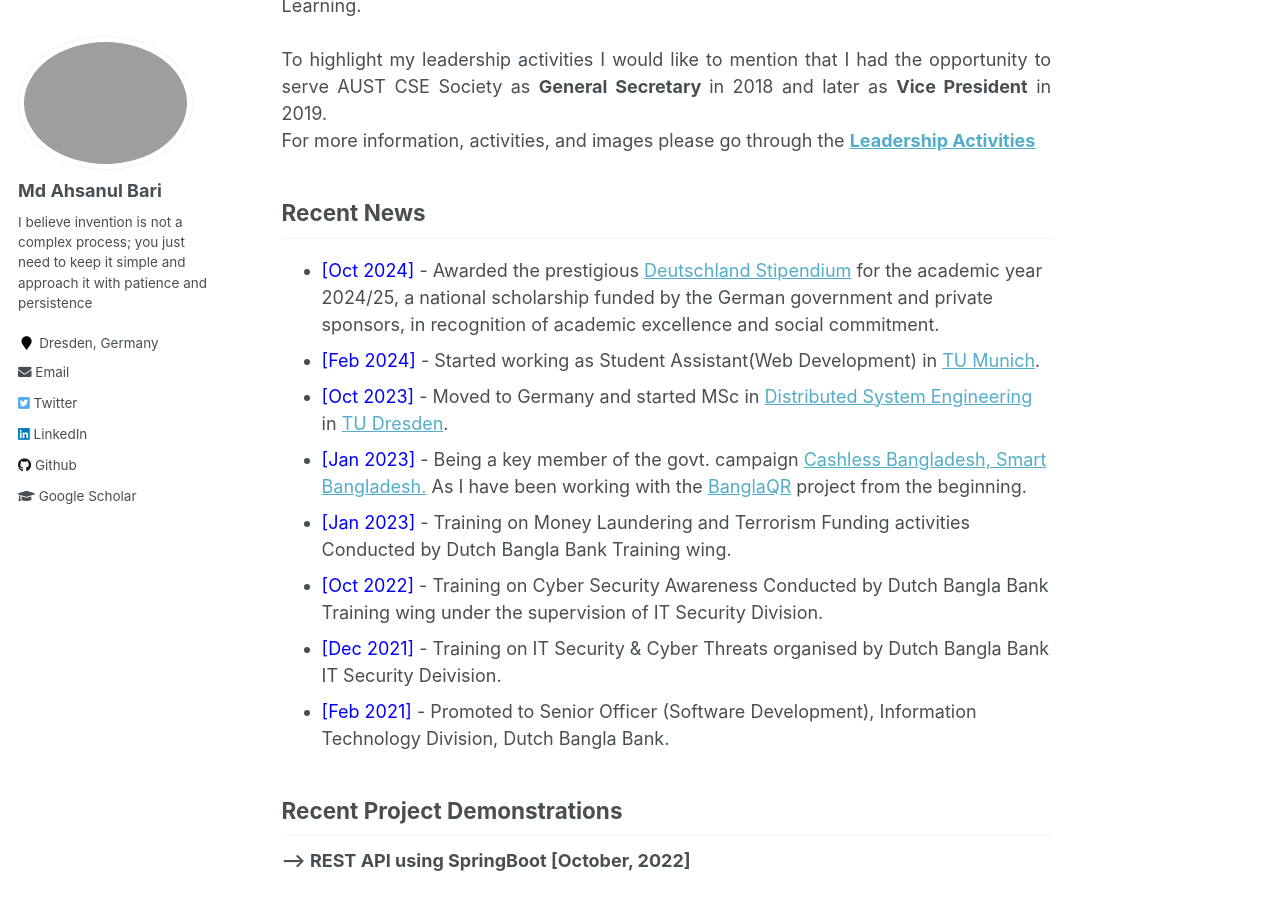
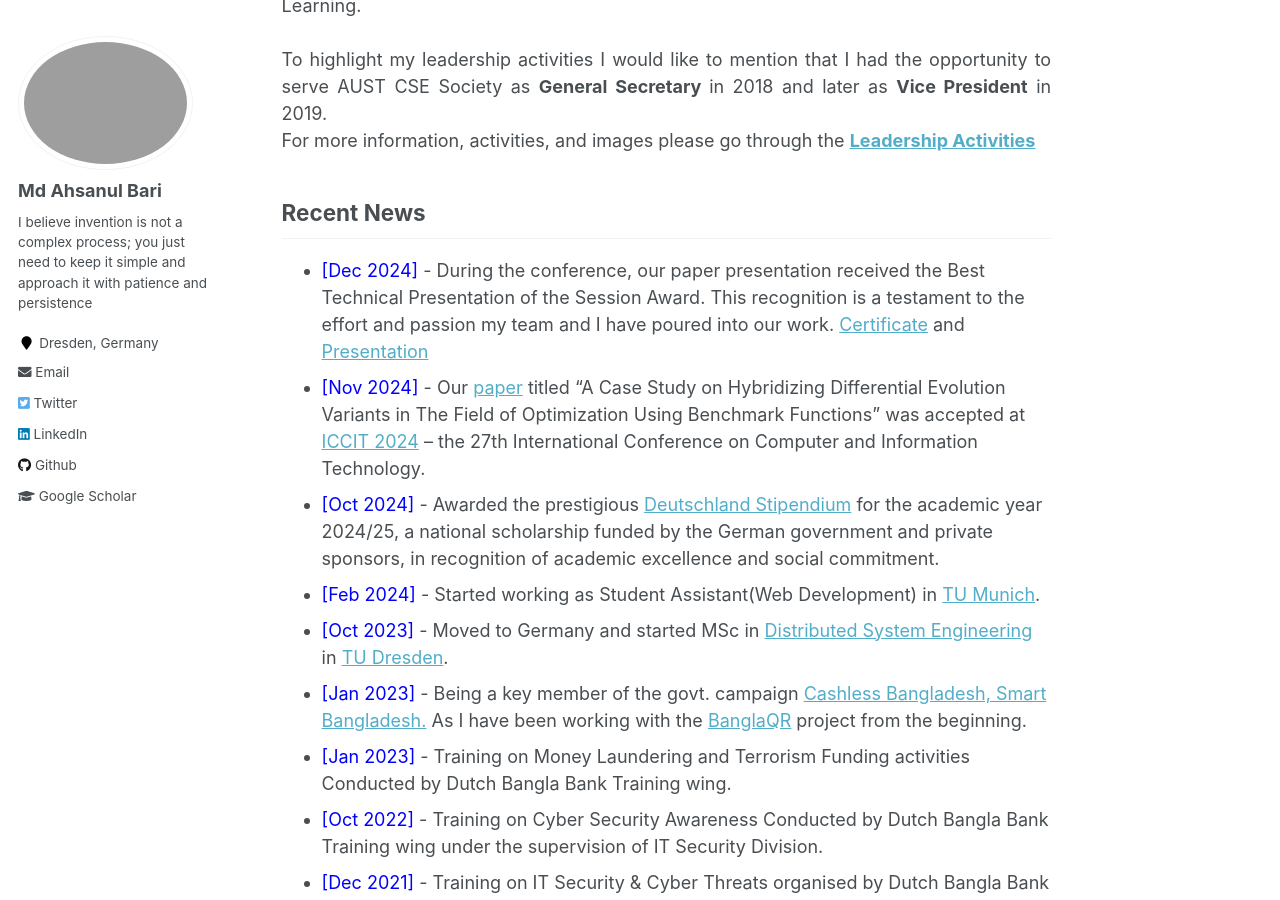
Before and after one commit to AhsanulBariRomi/ahsanul-bari.github.io, a Jekyll site: the page built from _pages/about.md, in a window 1280 px wide and 900 px high, scrolled down 514 px. Built offline with Jekyll 4.4.1, drawn with Linux system fonts in a browser that asks for light colours.

Commit message:
about page ICCIT paper info update

```diff
--- a/_pages/about.md
+++ b/_pages/about.md
@@ -25,6 +25,8 @@ For more information, activities, and images please go through the <a href="http
 
 
 ## Recent News
+- <span style="color:Blue"> [Dec 2024] </span> - During the conference, our paper presentation received the Best Technical Presentation of the Session Award. This recognition is a testament to the effort and passion my team and I have poured into our work. [Certificate](https://drive.google.com/file/d/1id8fUF_Q9R2oezZCvNZlriu2QClAgopg/view?usp=sharing) and [Presentation](https://docs.google.com/presentation/d/186U_9hK7mqkXC6YnM-4VGPZ6VWhCKdB4/edit?usp=sharing&ouid=107859767730216986960&rtpof=true&sd=true)
+- <span style="color:Blue"> [Nov 2024] </span> - Our [paper](https://drive.google.com/file/d/1emhr_Nlx0Ltt_Tc648Q0ubAoxYbwJxO9/view?usp=drive_link) titled "A Case Study on Hybridizing Differential Evolution Variants in The Field of Optimization Using Benchmark Functions" was accepted at [ICCIT 2024](https://iccit.org.bd/2024/home/) – the 27th International Conference on Computer and Information Technology.
 - <span style="color:Blue"> [Oct 2024] </span> - Awarded the prestigious [Deutschland Stipendium](https://tu-dresden.de/studium/rund-ums-studium/foerderung-und-finanzierung/deutschlandstipendium) for the academic year 2024/25, a national scholarship funded by the German government and private sponsors, in recognition of academic excellence and social commitment.
 - <span style="color:Blue"> [Feb 2024] </span> - Started working as Student Assistant(Web Development) in [TU Munich](https://www.tum.de/).
 - <span style="color:Blue"> [Oct 2023] </span> - Moved to Germany and started MSc in [Distributed System Engineering](https://tu-dresden.de/ing/informatik/studium/studienangebot/master-studiengaenge/distributed-systems-engineering) in [TU Dresden](https://tu-dresden.de/).
```
